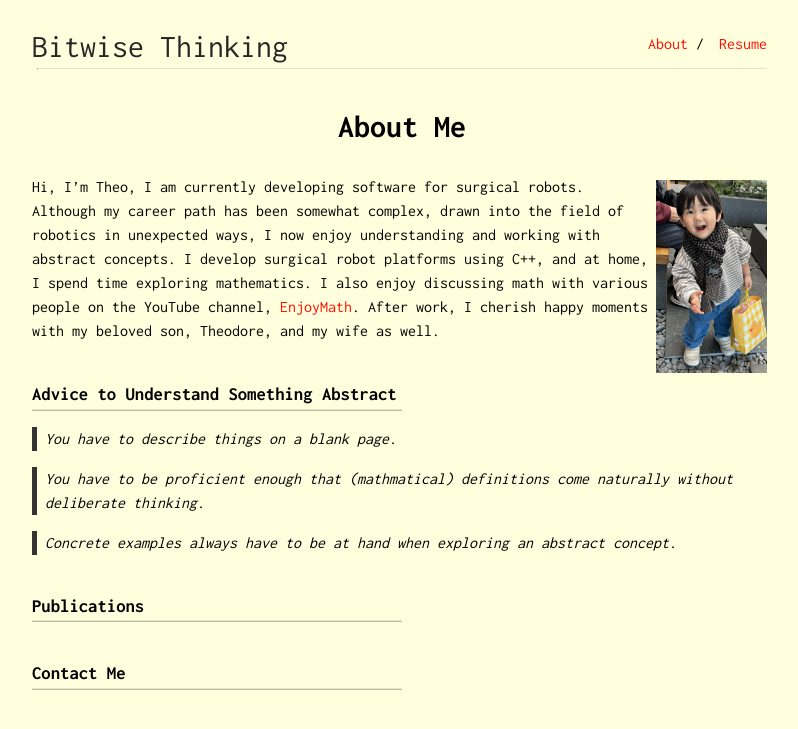
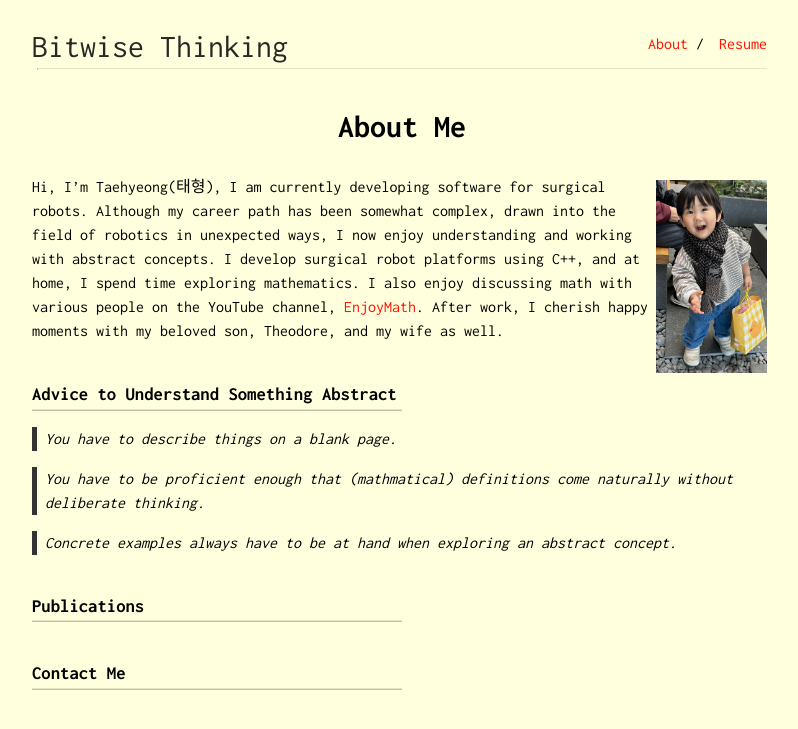
Before and after one commit to kutang0/blog, a Jekyll site: the page built from about.md, in a window 1280 px wide. Shown: the top 729 px of the page, without its empty margins (238-1036 px from the left). Built offline with Jekyll 4.4.1, drawn with Linux system fonts in a browser that asks for light colours.

Commit message:
my actual name

```diff
--- a/about.md
+++ b/about.md
@@ -5,7 +5,7 @@ title: About Me
 
 <img class="profile-picture" src="{{site.baseurl}}/{{site.profile-picture}}">
 
-Hi, I'm Theo, I am currently developing software for surgical robots. Although my career path has been somewhat complex, drawn into the field of robotics in unexpected ways, I now enjoy understanding and working with abstract concepts. I develop surgical robot platforms using C++, and at home, I spend time exploring mathematics. I also enjoy discussing math with various people on the YouTube channel, [EnjoyMath](https://www.youtube.com/@enjoyingmath9346). After work, I cherish happy moments with my beloved son, Theodore, and my wife as well.
+Hi, I'm Taehyeong(태형), I am currently developing software for surgical robots. Although my career path has been somewhat complex, drawn into the field of robotics in unexpected ways, I now enjoy understanding and working with abstract concepts. I develop surgical robot platforms using C++, and at home, I spend time exploring mathematics. I also enjoy discussing math with various people on the YouTube channel, [EnjoyMath](https://www.youtube.com/@enjoyingmath9346). After work, I cherish happy moments with my beloved son, Theodore, and my wife as well.
 
 ### Advice to Understand Something Abstract
 > You have to describe things on a blank page.
```
